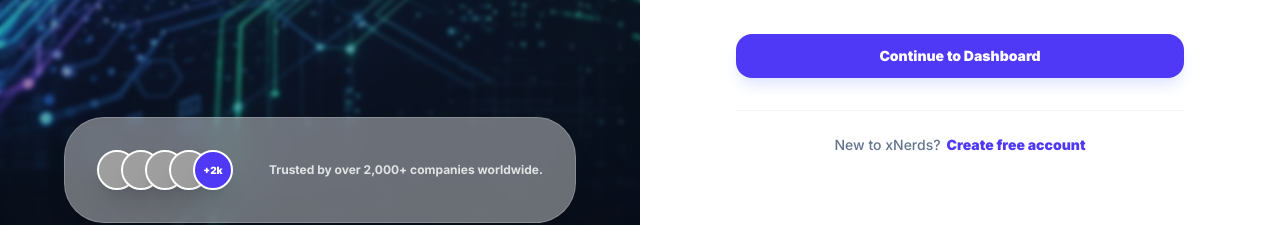
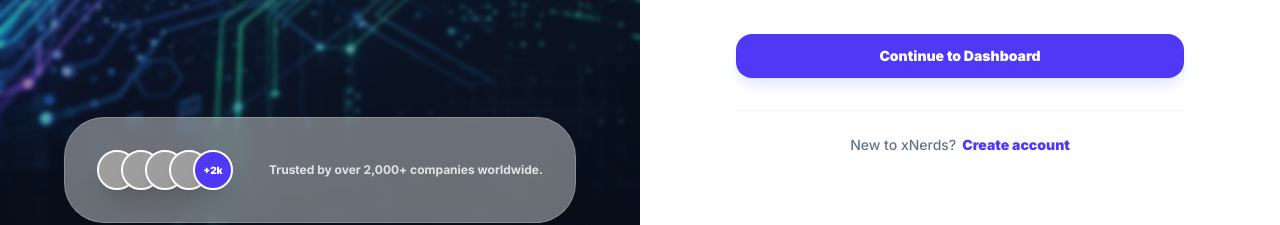
Before and after one commit to mahadjamshaid/HRMS-Frontend, a React (Vite) app: page /login in a window 1280 px wide. Shown: the part 513-738 px from the top of the page. Built offline with nearby package versions, Linux system fonts and the light colour scheme; grey boxes are pictures that could not be loaded.

Commit message:
updated the bottom link to create account

```diff
--- a/src/page/login.tsx
+++ b/src/page/login.tsx
@@ -178,7 +178,7 @@ function Login() {
 
           <p className="auth-footer">
             New to xNerds?{" "}
-            <Link to="/signup" className="auth-footer-link">Create free account</Link>
+            <Link to="/signup" className="auth-footer-link">Create account</Link>
           </p>
         </div>
       </div>
```
